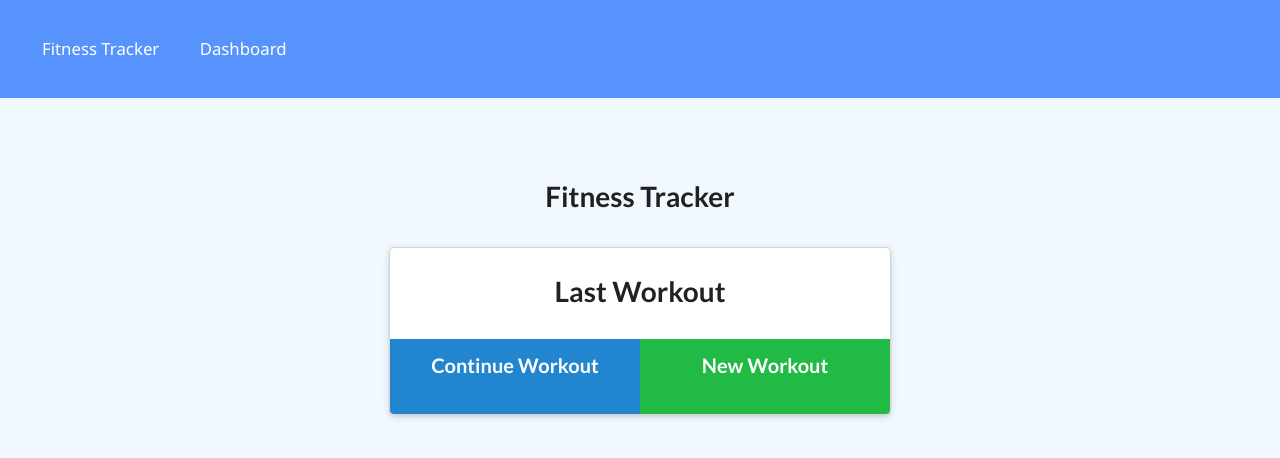
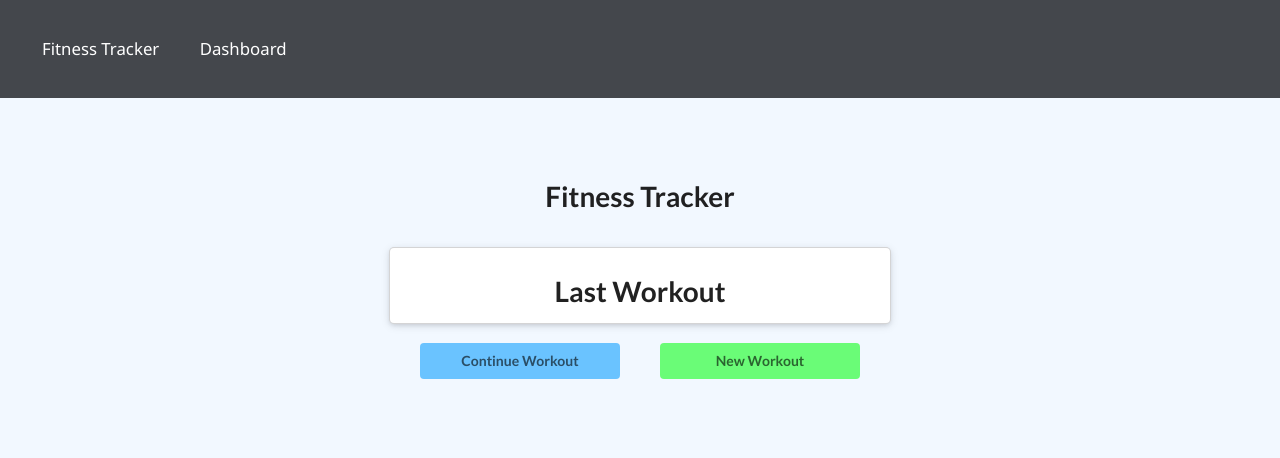
Before and after one commit to SamuelHeal/workout-tracker, a website: page public/index.html in a window 1280 px wide. Drawn offline with nearby package versions, Linux system fonts and the light colour scheme; no server answers.

Commit message:
styling changes and changed front end javascript for complete button

```diff
--- a/public/index.html
+++ b/public/index.html
@@ -25,10 +25,6 @@
           <h3>Last Workout</h3>
           <div>
             <div class="workout-stats"></div>
-            <div class="buttons">
-              <a id="continue-btn" href="/exercise?" class="huge ui blue button">Continue Workout</a>
-              <a href="/exercise" class="huge positive ui button">New Workout</a>
-            </div>
           </div>
         </div>
         <div class="new-workout">
@@ -36,6 +32,13 @@
         </div>
       </div>
     </div>
+
+      <div class="mainButtons">
+        <a id="continue-btn" href="/exercise?" class="ui button bluE">Continue Workout</a>
+        <a href="/exercise" class="ui button greeN">New Workout</a>
+      </div>
+
+
   </div>
   </div>
   <div id="toast">
--- a/public/style.css
+++ b/public/style.css
@@ -17,7 +17,7 @@ body {
 }
 
 nav {
-  background-color: #5793fd;
+  background-color: #44474c;
   color: #ffffff;
   padding: 24px;
   line-height: 3;
@@ -33,6 +33,7 @@ a:visited {
 }
 
 nav a {
+  border-radius: 4px;
   padding: 18px;
   transition-property: color, background;
   transition-duration: 0.5s;
@@ -40,8 +41,9 @@ nav a {
 }
 
 nav a:hover {
+
   background-color: #ffffff;
-  color: #5793fd;
+  color: #44474c;
 }
 
 header {
@@ -372,7 +374,7 @@ form > button {
 
 .prev-workout p {
   margin-top: 5px;
-  margin-bottom: 5px;
+  margin-bottom: 10px;
 }
 
 /* .workout .card {
@@ -401,14 +403,40 @@ form > button {
 
 .prev-workout .buttons {
   display: flex;
+  justify-content: center;
   height: 75px;
   margin-top: 30px;
 }
 
-.buttons .ui.button {
-  margin: 0;
-  width: 50%;
+.mainButtons{
+  width: 100%;
+  display: flex;
+  justify-content: center;
 }
+
+.ui.button {
+  margin: 20px;
+  width: 200px;
+}
+
+.ui.button.bluE{
+  background-color: rgba(0, 153, 255, 0.562);
+  transition: all 0.3s
+}
+
+.ui.button.bluE:hover {
+  background-color: rgb(0, 153, 255);
+}
+
+.ui.button.greeN{
+  background-color: rgba(0, 255, 13, 0.562);
+  transition: all 0.3s
+}
+
+.ui.button.greeN:hover {
+  background-color: rgb(0, 255, 13);
+}
+
 
 .ui.card h2 {
   padding: 10px;
--- a/routes/api/workout-routes.js
+++ b/routes/api/workout-routes.js
@@ -25,6 +25,7 @@ router.get("/range", (req, res) => {
           },
         },
       ])
+      .sort({ _id: -1 })
       .limit(7)
       .then(workoutDB => {
         res.json(workoutDB);
```
Also changed, not shown: public/exercise.html (+3 -3 lines), public/exercise.js (+17 -1 lines).
